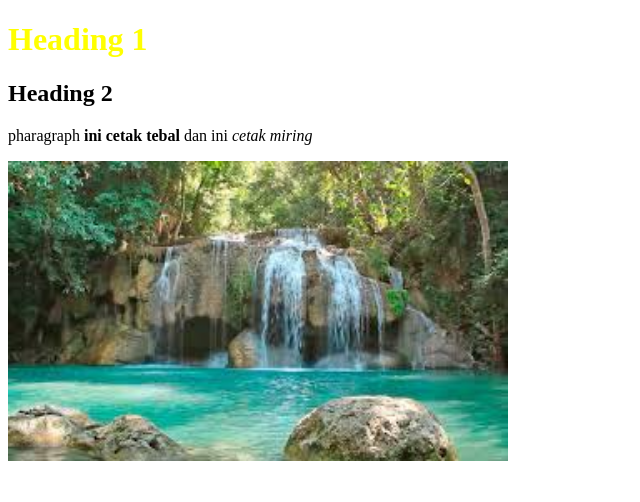
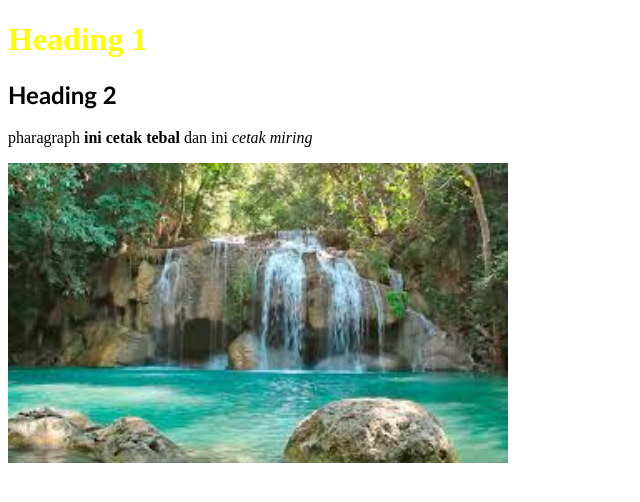
Before and after one commit to mjafars/-mjafars-.github.io, a plain HTML site: page index.html in a window 1280 px wide. Shown: the whole page, without its empty margins (0-640 px from the left). Drawn offline with Linux system fonts and the light colour scheme.

Commit message:
Update index.html

```diff
--- a/index.html
+++ b/index.html
@@ -5,7 +5,7 @@
 </head>
 <body>
 	<h1 style="color:yellow;"> Heading 1</h1>
-	<h2>Heading 2</h2>
+	<h2 style="font-family:calibri;">Heading 2</h2>
 	<p> pharagraph <strong>ini cetak tebal</strong> dan ini <em>cetak miring</em></p>
 
 	<img src="img/images1.jpeg" alt="ini gambar air terjun" width="500px" height="300px">
```
